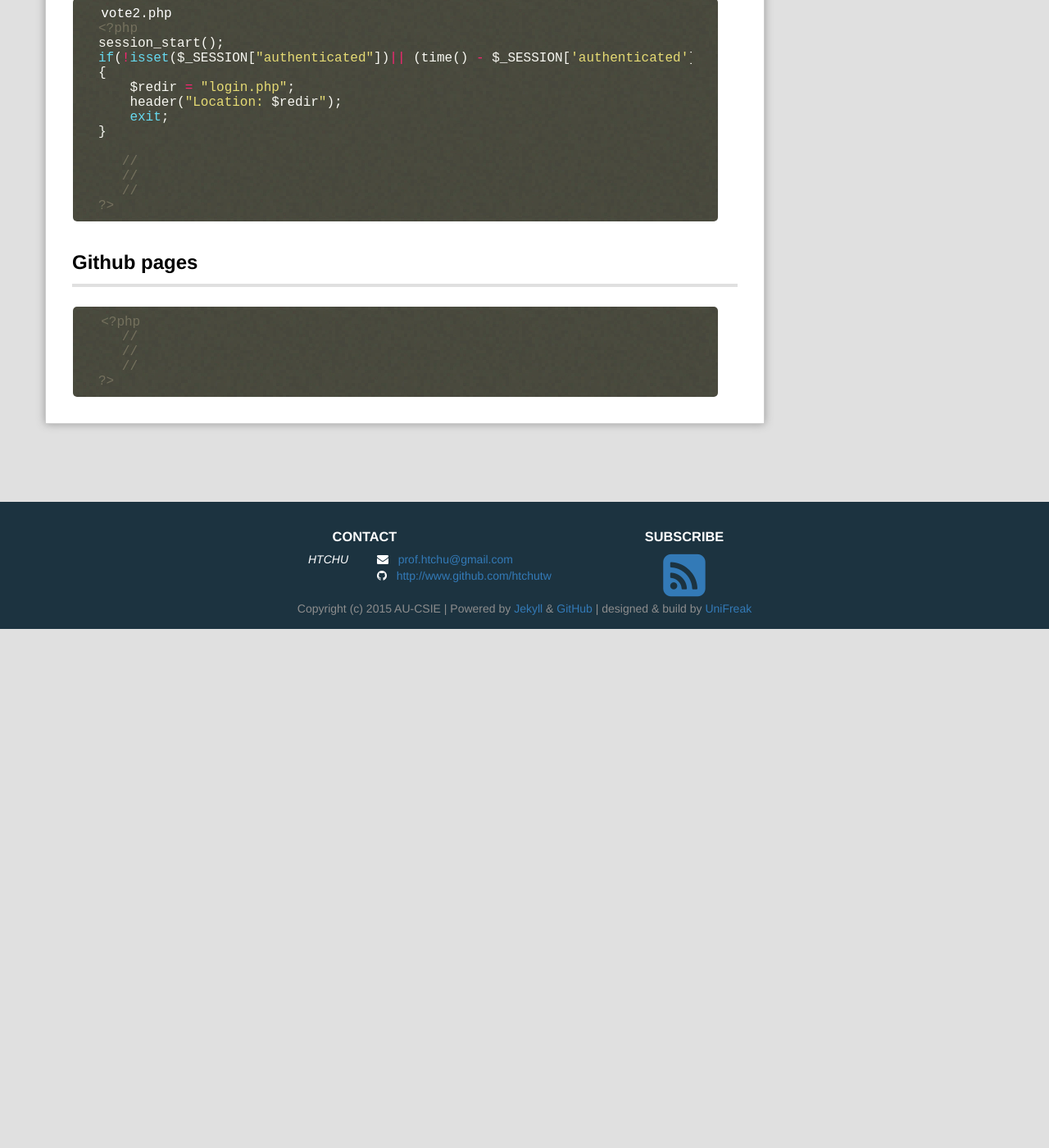
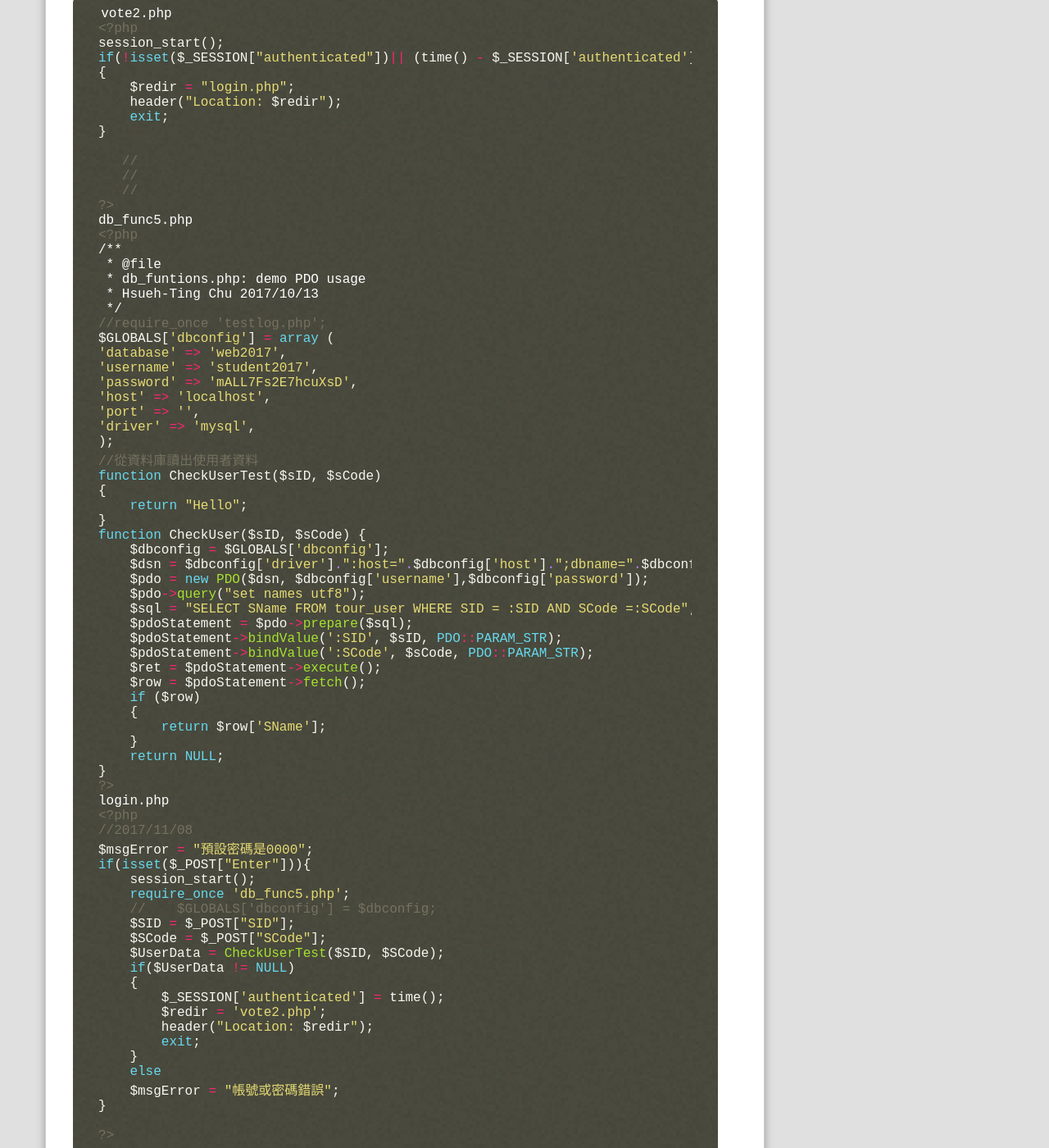
Before and after one commit to wily125/webcourse, a Jekyll site: the page built from _posts/2017-11-08-Class8.md, in a window 1280 px wide and 1400 px high, scrolled down 962 px. Shown: the whole window at 82% size. Built offline with Jekyll 4.4.1, drawn with Linux system fonts in a browser that asks for light colours; Markdown is read by kramdown in place of the engine named in the settings; comment, search, counter and statistics services are not loaded; before the commit the page ends 1729 px from its top, so only the background shows below that; some of the changed text lies outside the part shown.

Commit message:
Update 2017-11-08-Class8.md

````diff
--- a/_posts/2017-11-08-Class8.md
+++ b/_posts/2017-11-08-Class8.md
@@ -41,6 +41,109 @@ if(!isset($_SESSION["authenticated"])|| (time() - $_SESSION['authenticated']) >
    //
    //
 ?>
+db_func5.php
+<?php
+/**
+ * @file
+ * db_funtions.php: demo PDO usage
+ * Hsueh-Ting Chu 2017/10/13
+ */
+//require_once 'testlog.php';
+$GLOBALS['dbconfig'] = array (
+'database' => 'web2017',
+'username' => 'student2017',
+'password' => 'mALL7Fs2E7hcuXsD',
+'host' => 'localhost',
+'port' => '',
+'driver' => 'mysql',
+);
+//從資料庫讀出使用者資料
+function CheckUserTest($sID, $sCode)
+{
+    return "Hello";
+}
+function CheckUser($sID, $sCode) {
+    $dbconfig = $GLOBALS['dbconfig'];
+    $dsn = $dbconfig['driver'].":host=".$dbconfig['host'].";dbname=".$dbconfig['database'];
+    $pdo = new PDO($dsn, $dbconfig['username'],$dbconfig['password']);
+    $pdo->query("set names utf8");
+    $sql = "SELECT SName FROM tour_user WHERE SID = :SID AND SCode =:SCode";
+    $pdoStatement = $pdo->prepare($sql);
+    $pdoStatement->bindValue(':SID', $sID, PDO::PARAM_STR);
+    $pdoStatement->bindValue(':SCode', $sCode, PDO::PARAM_STR);
+    $ret = $pdoStatement->execute();
+    $row = $pdoStatement->fetch();
+    if ($row)
+    {
+        return $row['SName'];
+    }
+    return NULL;
+}
+?>
+login.php
+<?php
+//2017/11/08
+$msgError = "預設密碼是0000";
+if(isset($_POST["Enter"])){
+    session_start();
+    require_once 'db_func5.php';
+    //    $GLOBALS['dbconfig'] = $dbconfig;
+    $SID = $_POST["SID"];
+    $SCode = $_POST["SCode"];
+    $UserData = CheckUserTest($SID, $SCode);
+    if($UserData != NULL)
+    {
+        $_SESSION['authenticated'] = time();
+        $redir = 'vote2.php';
+        header("Location: $redir");
+        exit;
+    }
+    else
+    $msgError = "帳號或密碼錯誤";
+}
+
+?>
+
+<!DOCTYPE html PUBLIC "-//W3C//DTD XHTML 1.0 Transitional//EN" "http://www.w3.org/TR/xhtml1/DTD/xhtml1-transitional.dtd">
+<html lang="zh-Hant-TW">
+<head>
+<meta http-equiv="Content-Type" content="text/html; charset=utf-8" />
+<title>登入系統</title>
+</head>
+<style type="text/css">
+<!--
+body {
+margin:0;
+padding:0;
+font: bold 14px/1.5em Verdana;
+}
+
+h2 {
+font: bold 18px Verdana, Arial, Helvetica, sans-serif;
+color: #000;
+margin: 0px;
+padding: 0px 0px 0px 15px;
+}
+
+</style>
+<body bgcolor="#F0F0F0">
+<div style="text-align:center;">
+　<img src="clinic.jpg"/>
+<h2> 畢業旅行投票</h2>
+</div>
+<div style="text-align:center;">
+<br/>
+<div style="margin:0 auto;border: 2px solid blue; width:300px;">
+<form method="POST" action="login.php">
+學號<input type="text" name="SID" id="SID" /><br/>
+<?php echo $msgError; ?>
+<br/>
+密碼<input type="password" name="SCode" id="SCode" /><br/>
+<input type="submit" name="Enter" id="Enter" value="登入" />
+</form></div>
+</div>
+</body>
+</html>
 ```
 
 ##Github pages
````
